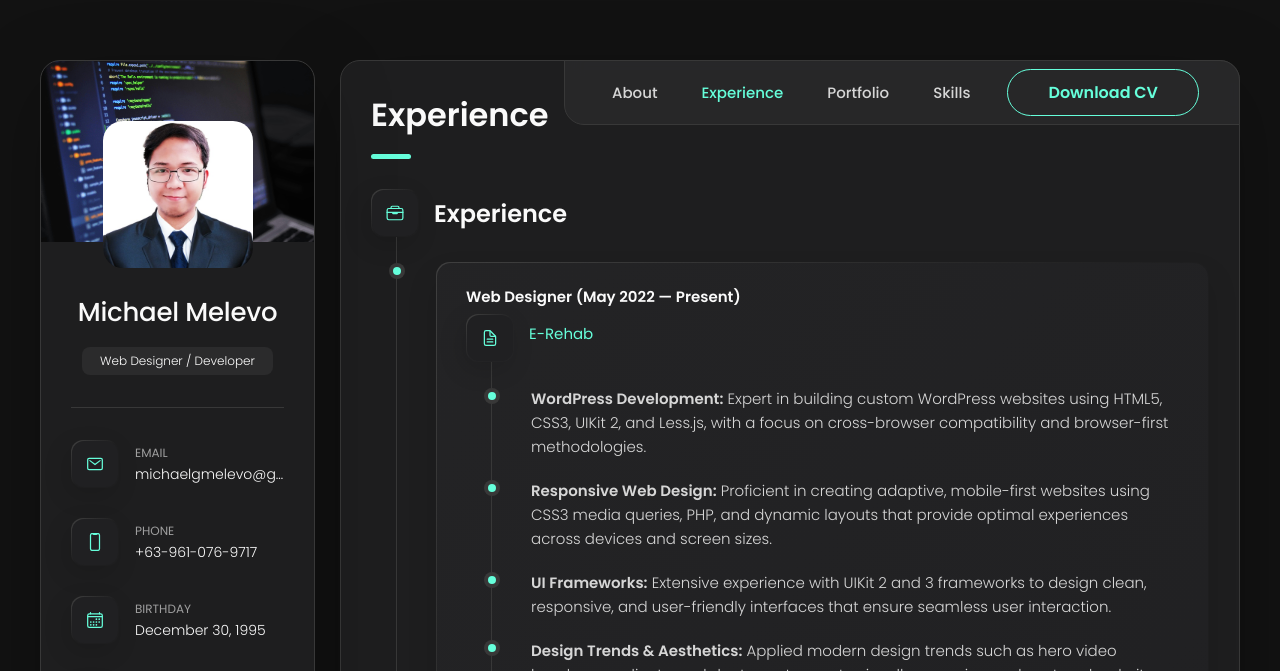
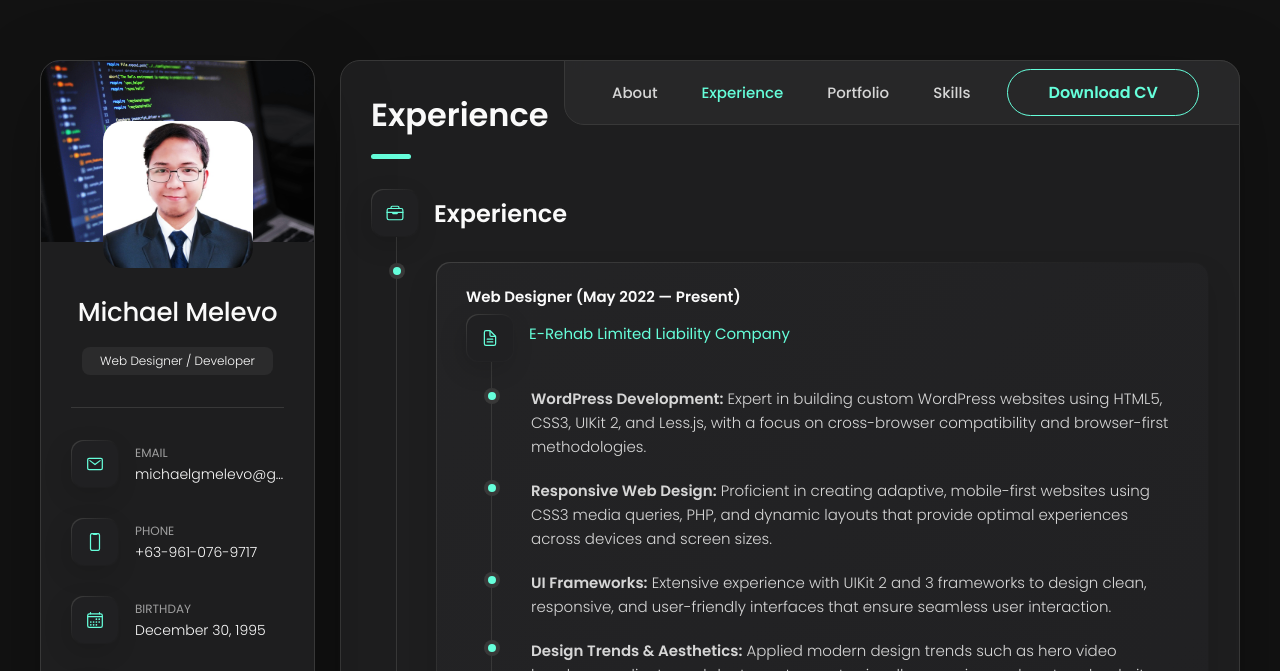
Before and after one commit to michaelmelevo/michaelmelevo.github.io, a plain HTML site: page index.html in a window 1280 px wide. Both pictures are taken after a click on the button "Experience". Shown: the top 671 px of the page. Drawn offline with nearby package versions, Linux system fonts and the light colour scheme.

Commit message:
Update index.html

```diff
--- a/index.html
+++ b/index.html
@@ -424,7 +424,7 @@
                     <ion-icon name="document-text-outline"></ion-icon>
                   </div>
 
-                  <h4 class="h4 timeline-item-title"><span>E-Rehab</span></h4>
+                  <h4 class="h4 timeline-item-title"><span>E-Rehab Limited Liability Company</span></h4>
                 </div>
                   <ol class="timeline-list">
                     <li class="timeline-text timeline-item"><strong>WordPress Development:</strong> Expert in building custom WordPress websites using HTML5, CSS3, UIKit 2, and Less.js, with a focus on cross-browser compatibility and browser-first methodologies.</li>
```
